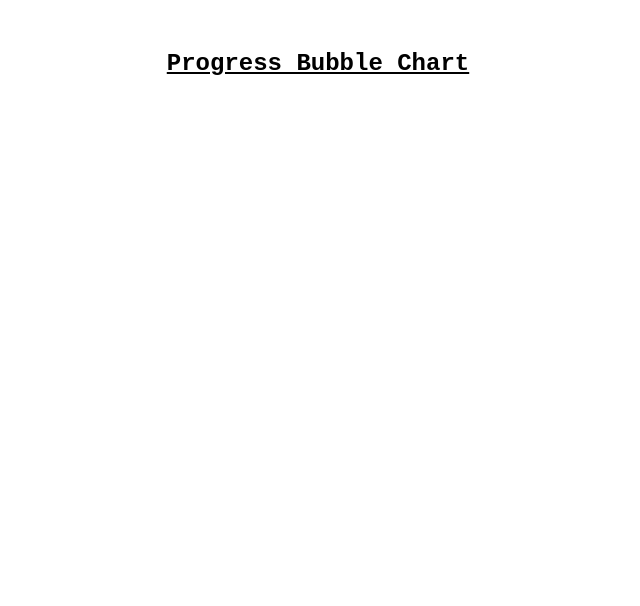
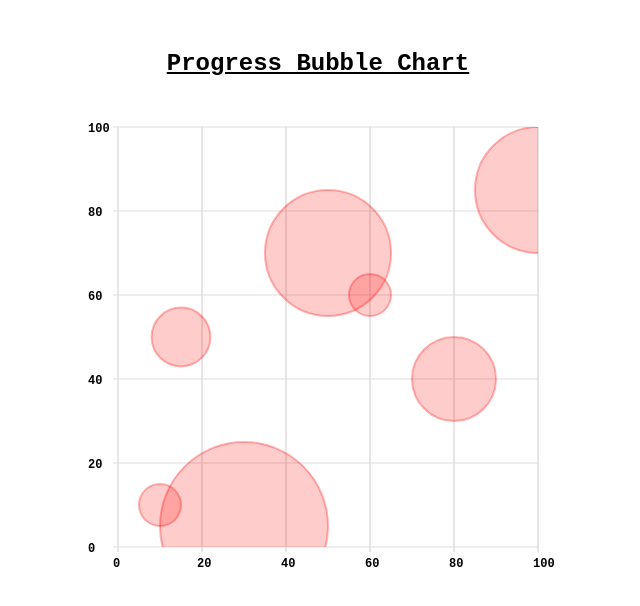
Before and after one commit to andreapetkova/bubble-chart, a plain HTML site: page src/index.html in a window 1280 px wide. Shown: the whole page, without its empty margins (322-962 px from the left). Drawn offline with Linux system fonts and the light colour scheme.

Commit message:
fix import of mockData

```diff
--- a/src/chart.js
+++ b/src/chart.js
@@ -1,4 +1,4 @@
-import { mockData } from "./mockData";
+import { mockData } from "./mockData.js";
 
 const canvas = document.getElementById("bubbleChart");
 const ctx = canvas.getContext("2d");
--- a/src/index.html
+++ b/src/index.html
@@ -15,6 +15,6 @@
       <canvas id="bubbleChart"></canvas>
     </div>
 
-    <script src="chart.js"></script>
+    <script type="module" src="chart.js"></script>
   </body>
 </html>
```
